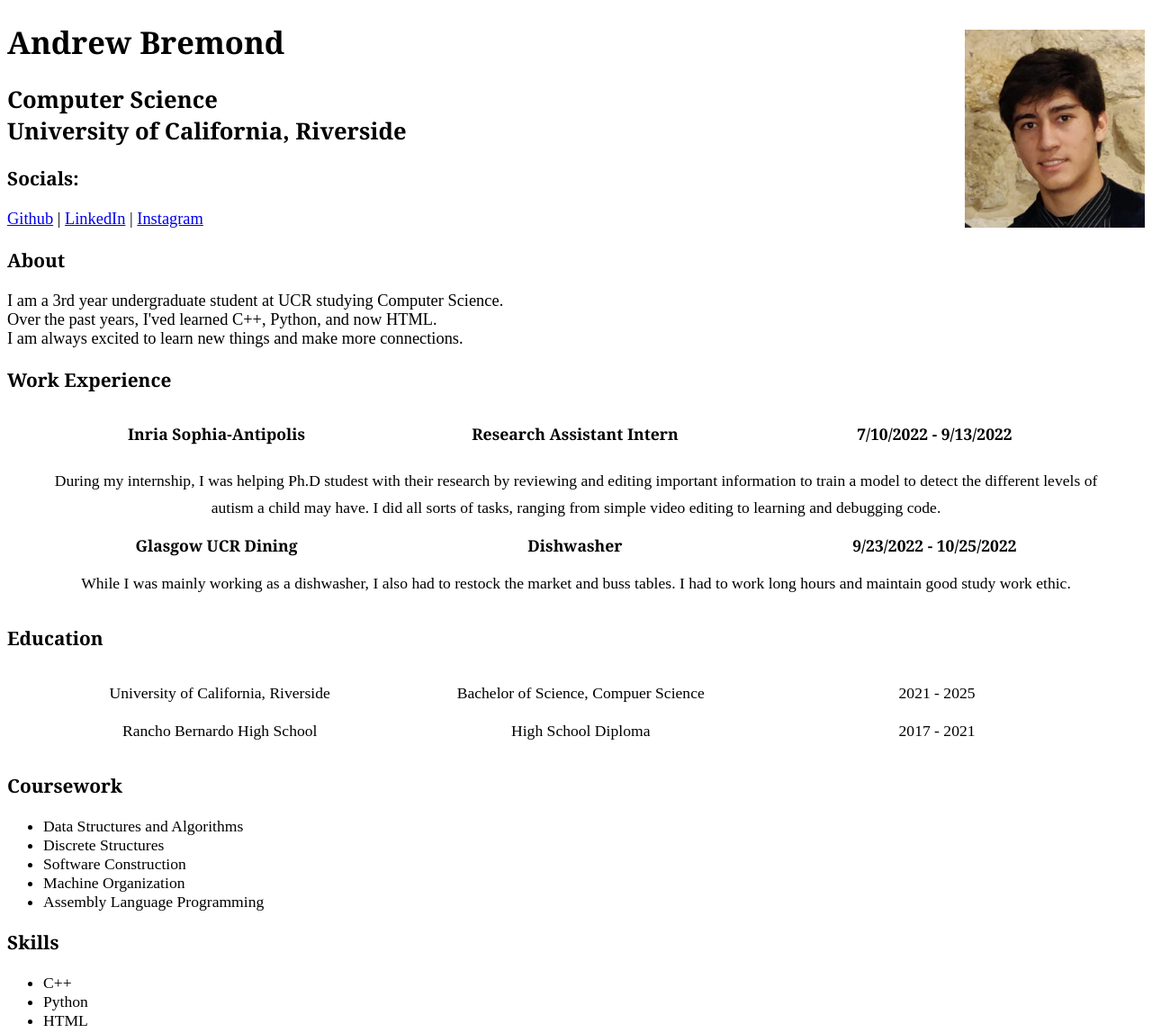
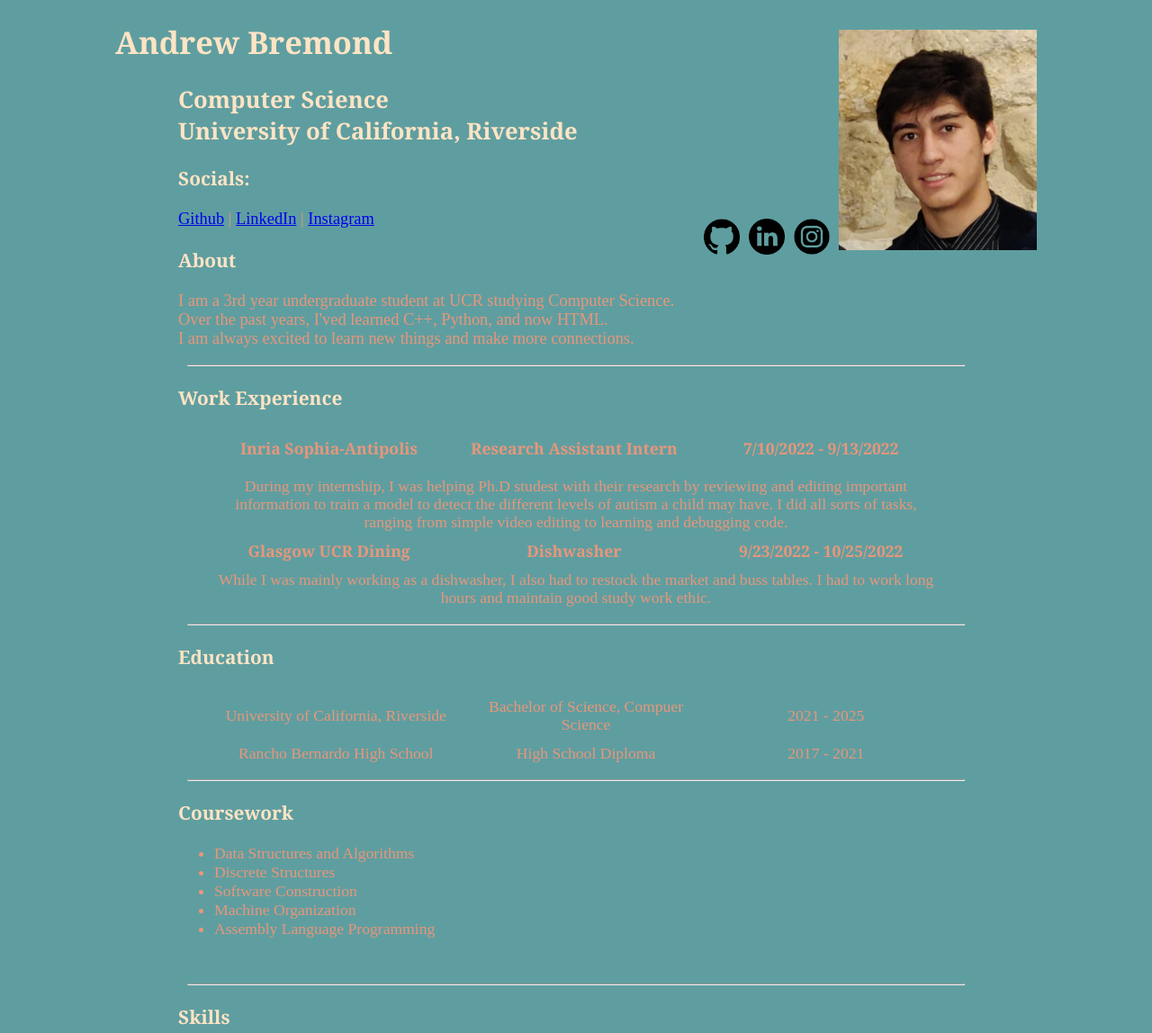
Before and after one commit to Andrew-Bremond/Andrew-Bremond.github.io, a plain HTML site: page index.html in a window 1280 px wide. Shown: the top 1148 px of the page at 90% size. Drawn offline with Linux system fonts and the light colour scheme.

Commit message:
phase 3
created directories for images and styles
added icon pics with links that brings you to a new tab
changed colors
changed margins

```diff
--- a/index.html
+++ b/index.html
@@ -3,57 +3,12 @@
     <head>
         <meta charset="utf-8" />
         <title>Andrew Bremond Personal Page</title>
-        <style>
-            h1{
-                font-family:Cambria, Cochin, Georgia, Times, 'Times New Roman', serif;
-                font-size: 215%;
-            }
-            h2{
-                font-family: Cambria, Cochin, Georgia, Times, 'Times New Roman', serif;
-                font-size: 160%;
-            }
-            h3{
-                font-family: Cambria, Cochin, Georgia, Times, 'Times New Roman', serif;
-                font-size: 130%;
-            }
-            p{
-                font-family:'Times New Roman', Times, serif;
-                font-size: 115%;
-            }
-            table{
-                margin-left: 30px;
-                margin-right: 30px;
-                border-spacing: 10px;
-            }
-            th, td {
-                text-align: center;
-                width: 500px;
-                line-height: 30px;
-            }
-            thead{
-                font-family: Cambria, Cochin, Georgia, Times, 'Times New Roman', serif;
-                font-size: 110%;
-            }
-            tbody{
-                font-family: 'Times New Roman', Times, serif;
-                font-size: 110%;
-            }
-            li{
-                font-family: 'Times New Roman', Times, serif;
-                font-size: 110%;
-            }
-            #right{
-                text-align: right;
-            }
-            img{
-                float: right;
-                margin-top: 10px;
-            }
-        </style>
+        <link rel="stylesheet" type="text/css" href="styles/style.css"
     </head>
+
     <body>
-        <img src="ProfileCropped.jpg" alt="profile_pic"
-        width="200" height="220">
+        <img src="./images/ProfileCropped.jpg" alt="profile_pic"
+        width="220" height="245" style="margin-right: 120px;">
 
         <h1>Andrew Bremond</h1>
 
@@ -62,12 +17,23 @@
             University of California, Riverside
         </h2>
         <h3>Socials:</h3>
-        <p>
-            <a href="https://github.com/Andrew-Bremond/Andrew-Bremond.github.io.git"> Github</a> |
-            <a href="https://www.linkedin.com/in/andrew-bremond-469731223/"> LinkedIn</a> |
-            <a href="https://www.instagram.com/andrew.bremond/"> Instagram </a>
+            <p>
+                <!--simple links-->
+                <a href="https://github.com/Andrew-Bremond" target="_blank"> Github</a> |
+                <a href="https://www.linkedin.com/in/andrew-bremond-469731223/" target="_blank"> LinkedIn</a> |
+                <a href="https://www.instagram.com/andrew.bremond/" target="_blank"> Instagram </a>
+                <!--images-->
+                <a href="https://www.instagram.com/andrew.bremond/" target="_blank">
+                    <img id="instagram" src="./images/instagram.png" alt="insta img" width="40px" height="40px"
+                </a>
+                <a href="https://www.linkedin.com/in/andrew-bremond-469731223/" target="_blank">
+                    <img id="linkedin" src="./images/linkedin.png" alt="linkedin img" width=40px height=40px>
+                </a>
+                <a href="https://github.com/Andrew-Bremond" target="_blank">
+                    <img id="github" src="./images/github-logo.png" alt="github img" width=40px height=40px>
+                </a>
+            </p>
 
-        </p>
         <h3>About</h3>
         <p>I am a 3rd year undergraduate student at UCR studying Computer Science.
             <br>
@@ -75,6 +41,7 @@
             <br>
             I am always excited to learn new things and make more connections.
         </p>
+        <hr>
 
         <h3>Work Experience</h3>
         <table>
@@ -113,7 +80,7 @@
                 </tr>
             </body>
         </table>
-
+        <hr>
 
         <h3>Education</h3>
         <table>
@@ -130,6 +97,7 @@
                 </tr>
             </tbody>
         </table>
+        <hr>
 
         <h3>Coursework</h3>
             <ul>
@@ -139,12 +107,16 @@
                 <li>Machine Organization</li>
                 <li>Assembly Language Programming</li>
             </ul>
+        <hr>
+
         <h3>Skills</h3>
             <ul>
                 <li>C++</li>
                 <li>Python</li>
                 <li>HTML</li>
             </ul>
+        <hr>
+
         <h3>Projects</h3>
             <ul>
                 <li>Music Playlist Creator (C++): Implemented a playlist creator that
--- /dev/null
+++ b/styles/style.css
@@ -0,0 +1,78 @@
+
+h1{
+    font-family:Cambria, Cochin, Georgia, Times, 'Times New Roman', serif;
+    font-size: 215%;
+    margin-left: 120px;
+    color:bisque
+}
+h2{
+    font-family: Cambria, Cochin, Georgia, Times, 'Times New Roman', serif;
+    font-size: 160%;
+    margin-left: 190px;
+    margin-right: 190px;
+    color:bisque
+}
+h3{
+    font-family: Cambria, Cochin, Georgia, Times, 'Times New Roman', serif;
+    font-size: 130%;
+    margin-left: 190px;
+    margin-right: 190px;
+    color:bisque
+}
+p{
+    font-family:'Times New Roman', Times, serif;
+    font-size: 115%;
+    margin-left: 190px;
+    margin-right: 190px;
+    color:darksalmon
+}
+table{
+    border-spacing: 10px;
+    margin-left: 220px;
+    margin-right: 220px;
+    color:darksalmon
+}
+th, td {
+    text-align: center;
+    width: 500px;
+    line-height: 20px;
+    margin-left: 190px;
+    margin-right: 190px;
+}
+thead{
+    font-family: Cambria, Cochin, Georgia, Times, 'Times New Roman', serif;
+    font-size: 110%;
+    margin-left: 190px;
+    margin-right: 190px;
+}
+tbody{
+    font-family: 'Times New Roman', Times, serif;
+    font-size: 110%;
+    margin-left: 190px;
+    margin-right: 190px;
+}
+li{
+    font-family: 'Times New Roman', Times, serif;
+    font-size: 110%;
+    margin-left: 190px;
+    margin-right: 190px;
+}
+ul{
+    margin-bottom: 50px;
+    color:darksalmon
+}
+#right{
+    text-align: right;
+}
+img{
+    float: right;
+    margin-top: 10px;
+    margin-right: 10px;
+}
+hr{
+    margin-left: 200px;
+    margin-right: 200px;
+}
+body{
+    background-color: cadetblue;
+}
```
Also changed, not shown: images/ProfileCropped.jpg (renamed from ProfileCropped.jpg), images/github-logo.png (added), images/instagram.png (added), images/linkedin.png (added).
